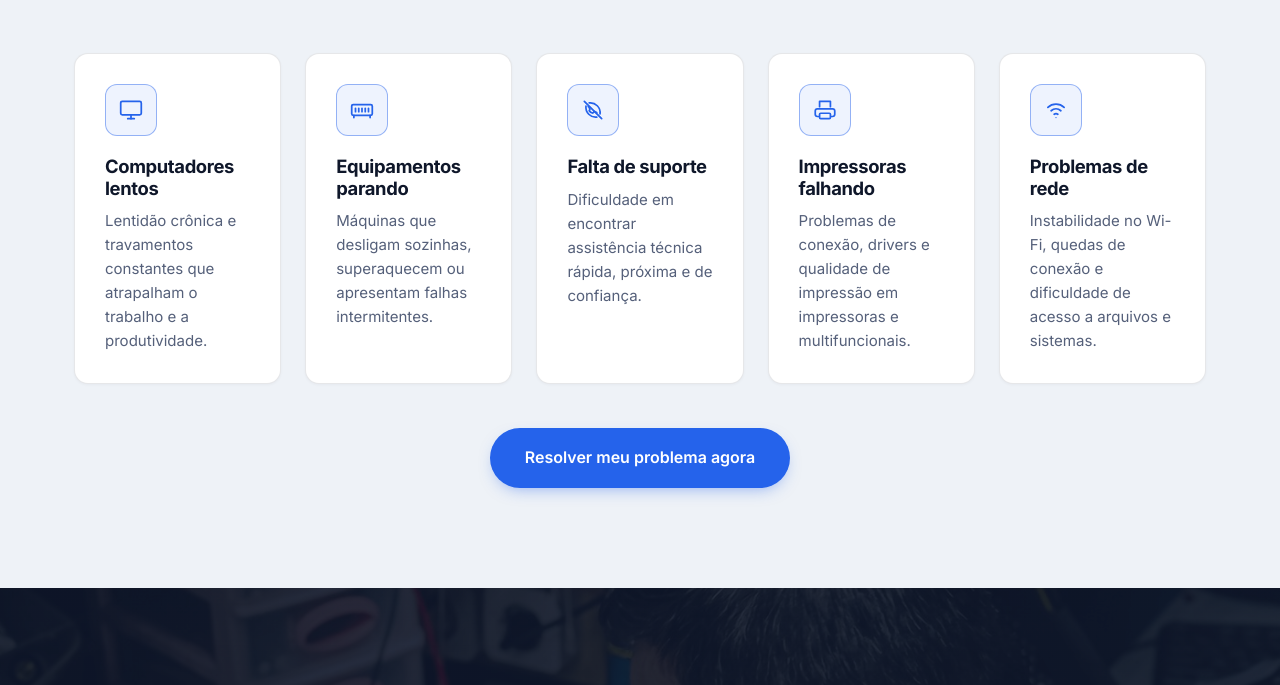
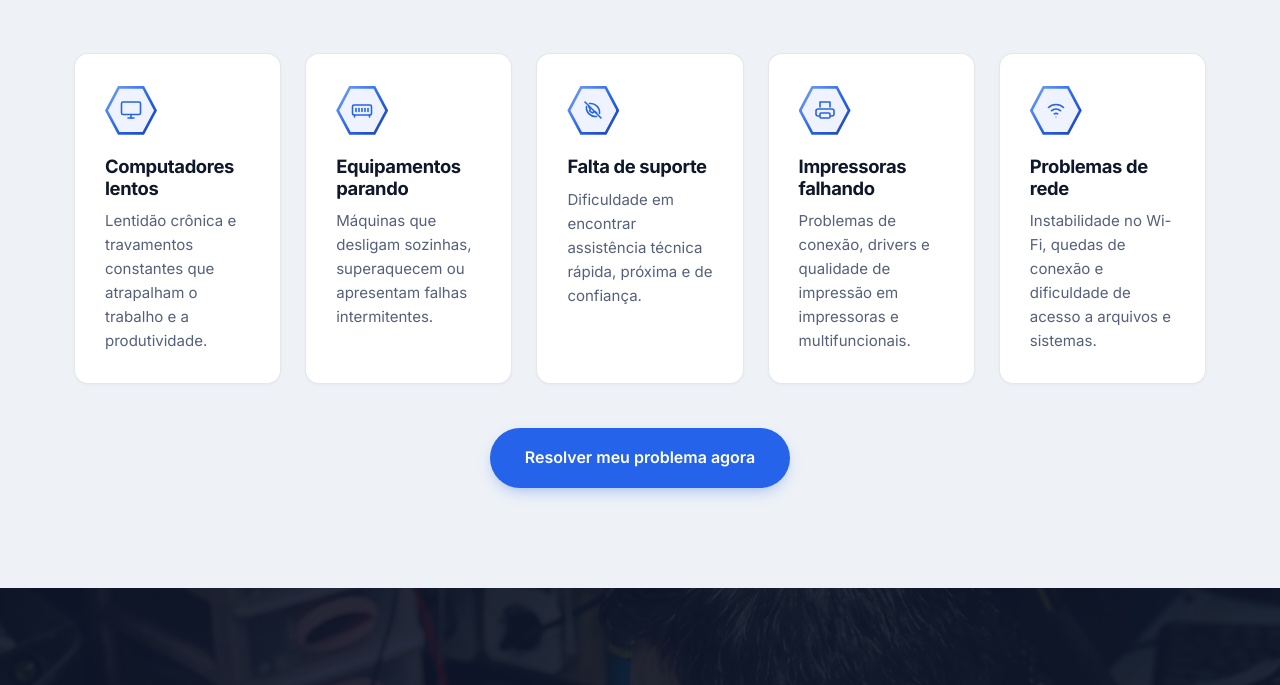
Before and after one commit to assuncax/pratica, a plain HTML site: page index.html in a window 1280 px wide. Shown: the part 1111-1796 px from the top of the page. Drawn offline with Linux system fonts and the light colour scheme; animation ran at ten frames a second.

Commit message:
Substitui o quadrado dos ícones por um hexágono facetado (logo) (#4)
Os cards de serviços, problemas, PCs e etapas do processo usavam um
quadrado arredondado com fundo azul claro atrás de cada ícone — o
clichê visual mais comum de template gerado por IA. Substituído por um
hexágono com borda em degradê que ecoa o próprio ícone da marca
(faceted hex logo), com miolo opaco e o ícone em azul sólido.

- Hover: o hexágono gira levemente enquanto o ícone gira de volta para
  se manter "em pé", reforçando a sensação de peça facetada/técnica
- Adaptado para as seções de fundo escuro (PCs)
- Corrige um bug real encontrado no processo: a animação de entrada do
  GSAP deixava um `transform` inline nos cards/ícones que
  silenciosamente cancelava os efeitos de :hover definidos em CSS
  (inline sempre vence sobre regra de estilo) — agora o transform é
  limpo (clearProps) assim que a entrada termina, e a regra CSS base
  de "escondido" só se aplica a elementos que o GSAP não assumiu


Claude-Session: https://claude.ai/code/session_01GrjV7RJnwuNXM3X8KD7WeA

Co-authored-by: Claude <noreply@anthropic.com>

```diff
--- a/css/style.css
+++ b/css/style.css
@@ -350,18 +350,52 @@ p { color: var(--text-secondary); }
 }
 .card:hover::before { transform: scaleX(1); }
 
-.card-icon {
+/* Faceted hexagon icon frame, echoing the hexagonal logo mark instead of a
+   generic rounded-square template icon. */
+.card-icon,
+.process-icon {
+  --hex: polygon(25% 3%, 75% 3%, 100% 50%, 75% 97%, 25% 97%, 0% 50%);
+  position: relative;
   width: 52px; height: 52px;
-  border-radius: 12px;
-  background: rgba(var(--accent-rgb), 0.08);
-  border: 1px solid var(--border-strong);
   display: flex; align-items: center; justify-content: center;
   color: var(--accent);
   margin-bottom: 20px;
-  transition: background var(--ease), box-shadow var(--ease);
+  transition: transform 0.4s ease;
 }
-.card-icon svg { width: 26px; height: 26px; }
-.card:hover .card-icon { background: rgba(var(--accent-rgb), 0.16); }
+.card-icon::before,
+.process-icon::before {
+  content: '';
+  position: absolute;
+  inset: 0;
+  clip-path: var(--hex);
+  background: linear-gradient(135deg, var(--accent-light), var(--accent) 55%, var(--accent-dark));
+  transition: filter var(--ease);
+}
+.card-icon::after,
+.process-icon::after {
+  content: '';
+  position: absolute;
+  inset: 3px;
+  clip-path: var(--hex);
+  /* Opaque — this masks the gradient behind it down to a thin faceted rim.
+     A translucent fill here would just blend into the gradient instead. */
+  background: #eef3ff;
+}
+.card-icon svg,
+.process-icon svg {
+  position: relative;
+  z-index: 1;
+  width: 24px; height: 24px;
+  transition: transform 0.4s ease;
+}
+.card:hover .card-icon,
+.process-step:hover .process-icon { transform: rotate(30deg); }
+.card:hover .card-icon svg,
+.process-step:hover .process-icon svg { transform: rotate(-30deg); }
+.card:hover .card-icon::before,
+.process-step:hover .process-icon::before {
+  filter: drop-shadow(0 0 10px rgba(var(--accent-rgb), 0.5));
+}
 
 .card h3 { margin-bottom: 10px; }
 .card p { font-size: 0.94rem; }
@@ -399,16 +433,7 @@ p { color: var(--text-secondary); }
   letter-spacing: 0.08em;
   margin-bottom: 14px;
 }
-.process-icon {
-  width: 52px; height: 52px;
-  margin: 0 auto 18px;
-  border-radius: 12px;
-  background: rgba(var(--accent-rgb), 0.08);
-  border: 1px solid var(--border-strong);
-  display: flex; align-items: center; justify-content: center;
-  color: var(--accent);
-}
-.process-icon svg { width: 26px; height: 26px; }
+.process-icon { margin: 0 auto 18px; }
 .process-step h3 { margin-bottom: 8px; }
 .process-step p { font-size: 0.9rem; }
 
@@ -446,7 +471,7 @@ p { color: var(--text-secondary); }
 }
 #pcs .card h3 { color: #fff; }
 #pcs .card p { color: #cbd5e1; }
-#pcs .card-icon { background: rgba(255, 255, 255, 0.08); border-color: rgba(255, 255, 255, 0.25); }
+#pcs .card-icon::after { background: #101a2e; }
 
 /* Portfolio cards */
 .browser-bar { display: flex; gap: 6px; margin-bottom: 20px; }
@@ -555,10 +580,12 @@ p { color: var(--text-secondary); }
 .footer-bottom p { font-size: 0.82rem; }
 
 /* ---------- Reveal on scroll ---------- */
-/* Base hidden state (also the no-JS/fallback starting point). When GSAP drives
-   the reveal it tweens these properties directly, so no CSS transition here —
-   it would fight GSAP's own easing. The fallback path below adds its own. */
-.reveal { opacity: 0; transform: translateY(24px); }
+/* Base hidden state (also the no-JS/fallback starting point). Once GSAP
+   claims an element (.gsap-handled) it owns `transform` entirely via inline
+   styles and clears them after animating in — no resting transform here, so
+   :hover rules on cards/icons aren't fought by a leftover inline value. */
+.reveal { opacity: 0; }
+.reveal:not(.gsap-handled) { transform: translateY(24px); }
 .reveal.is-visible { opacity: 1; transform: none; transition: opacity 0.6s ease, transform 0.6s ease; }
 
 /* ---------- Responsive ---------- */
--- a/js/script.js
+++ b/js/script.js
@@ -61,7 +61,7 @@
       .filter(Boolean);
 
     gsap.set(items, { opacity: 0, y: 32, scale: 0.97 });
-    if (icons.length) gsap.set(icons, { opacity: 0, scale: 0.5 });
+    if (icons.length) gsap.set(icons, { opacity: 0, scale: 0.5, rotate: -18 });
 
     const line = grid.querySelector('.process-line');
     if (line) gsap.set(line, { scaleX: 0 });
@@ -78,15 +78,21 @@
           duration: 0.7,
           ease: 'power3.out',
           stagger: 0.08,
+          clearProps: 'transform',
         });
         if (icons.length) {
+          // Icons "assemble" into place with a slight rotation, echoing the
+          // faceted hexagon shape, then hand transform back to CSS so the
+          // hover spin isn't fought by a leftover inline value.
           gsap.to(icons, {
             opacity: 1,
             scale: 1,
-            duration: 0.5,
+            rotate: 0,
+            duration: 0.55,
             ease: 'back.out(1.7)',
             stagger: 0.08,
             delay: 0.15,
+            clearProps: 'transform',
           });
         }
         if (line) {
```
